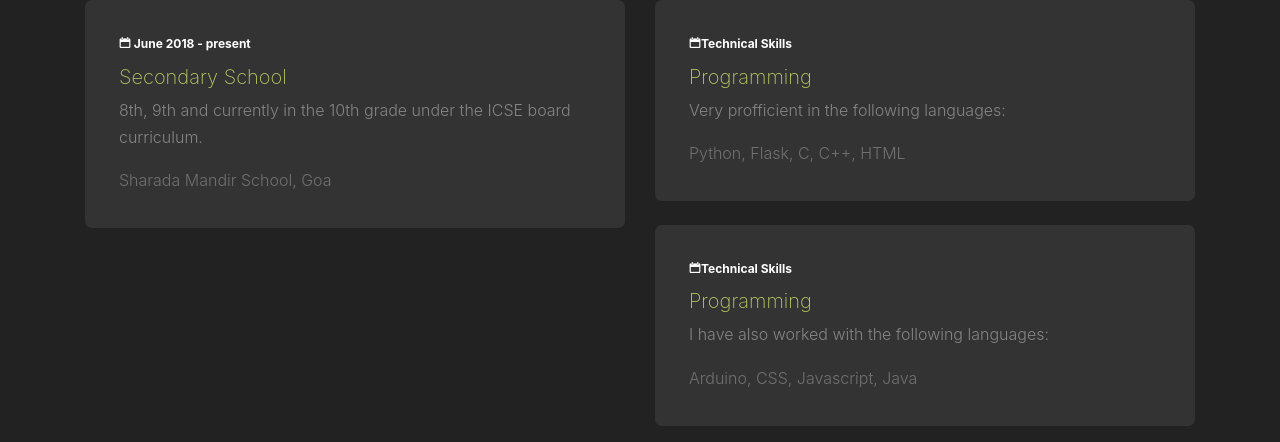
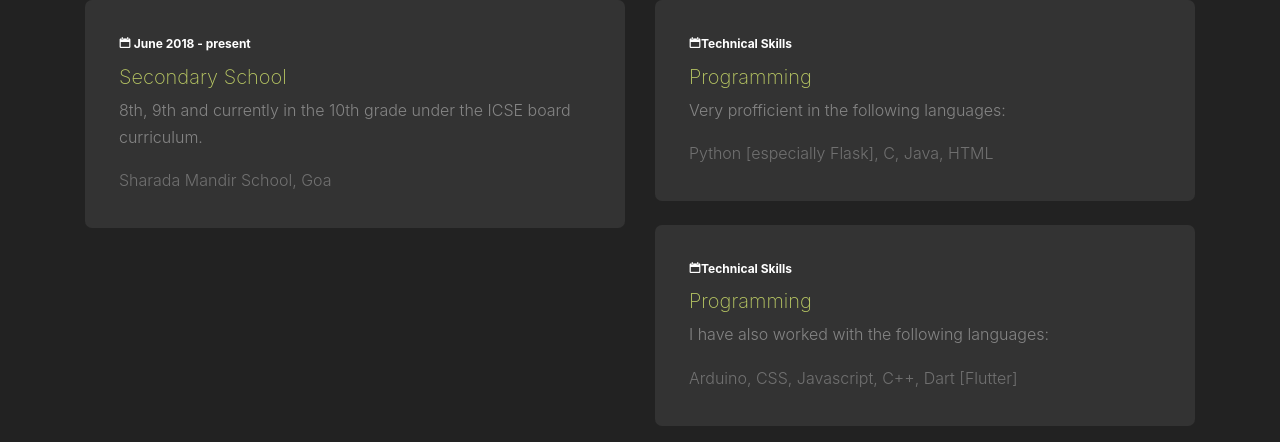
Before and after one commit to isaac-aryan/isaac-aryan.github.io, a plain HTML site: page index.html in a window 1280 px wide. Shown: the part 2442-2884 px from the top of the page. Drawn offline with nearby package versions, Linux system fonts and the light colour scheme; files whose address does not match are found by name.

Commit message:
flutter commit

```diff
--- a/index.html
+++ b/index.html
@@ -306,7 +306,7 @@
 						<span class="date"><span class="icon-calendar"></span>Technical Skills</span>
 						<h3>Programming</h3>
 						<p>Very profficient in the following languages:</p>
-						<span class="school">Python, Flask, C, C++, HTML</span>
+						<span class="school">Python [especially Flask], C, Java, HTML</span>
 					</div>
 
 					<!--WORKED WITH-->
@@ -315,7 +315,7 @@
 						<span class="date"><span class="icon-calendar"></span>Technical Skills</span>
 						<h3>Programming</h3>
 						<p>I have also worked with the following languages:</p>
-						<span class="school">Arduino, CSS, Javascript, Java</span>
+						<span class="school">Arduino, CSS, Javascript, C++, Dart [Flutter]</span>
 					</div>
 
 					<!--LANGUAGES-->
```
